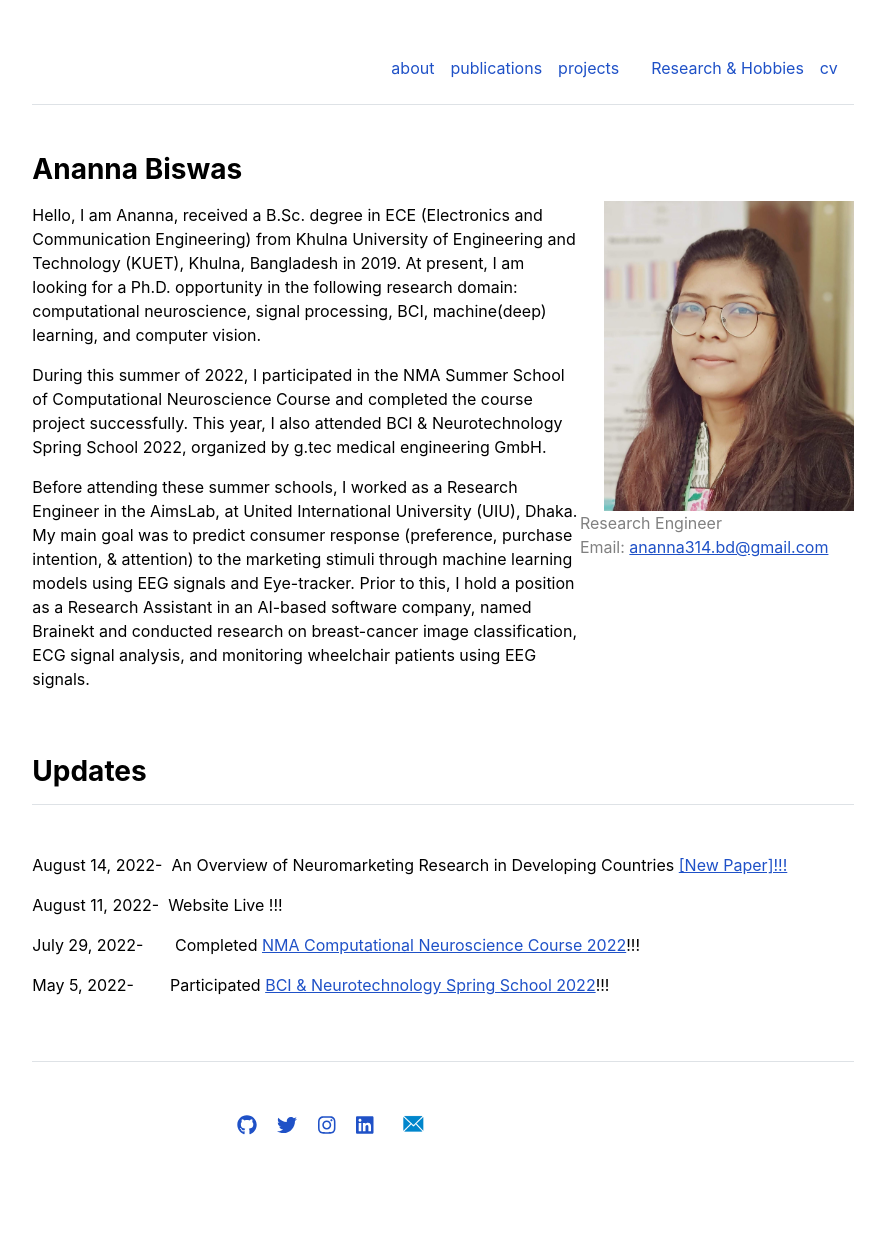
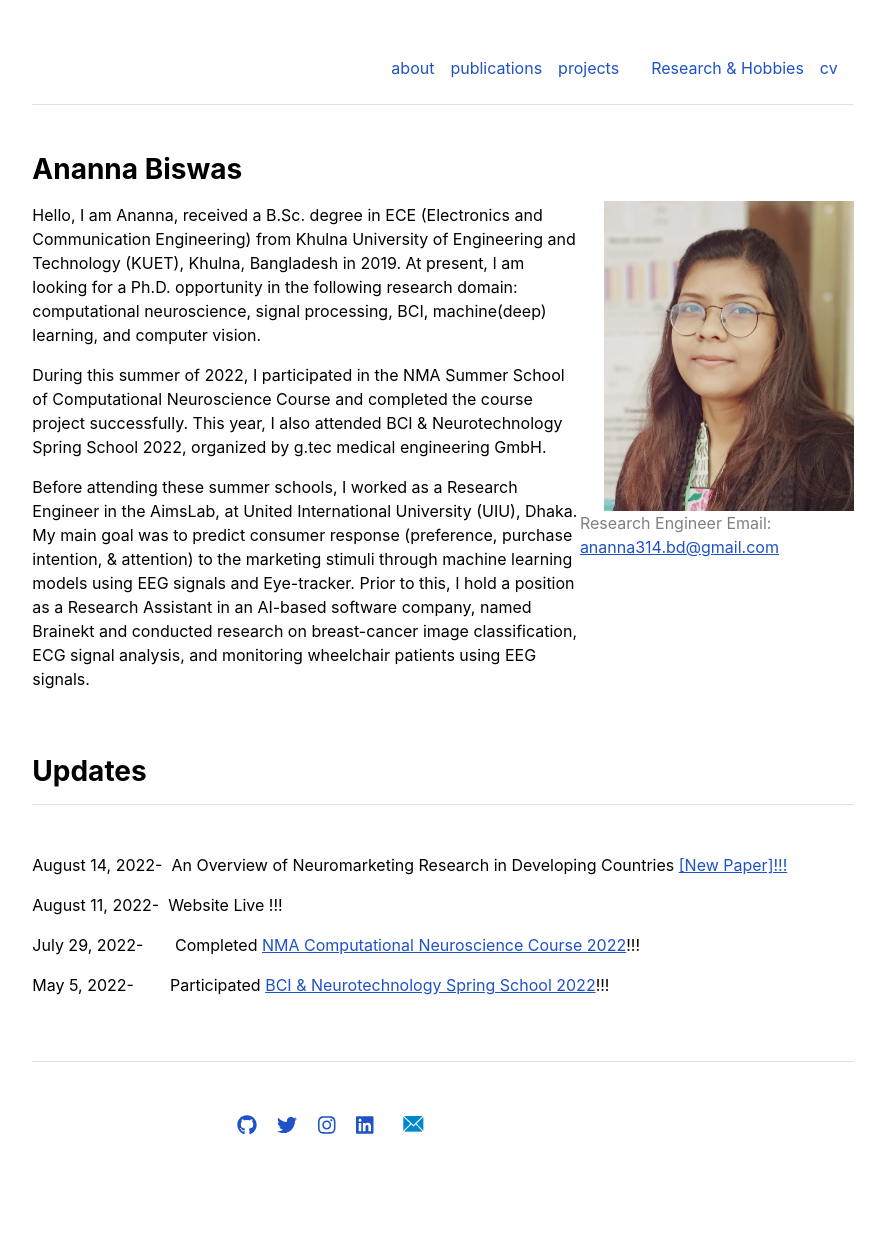
Before and after one commit to Anannabiswas/anannabiswas.github.io, a Jekyll site: the page built from index.md, in a window 1280 px wide. Shown: the whole page, without its empty margins (197-1082 px from the left). Built offline with Jekyll 4.4.1, drawn with Linux system fonts in a browser that asks for light colours.

Commit message:
Update home.html

```diff
--- a/_layouts/home.html
+++ b/_layouts/home.html
@@ -13,8 +13,8 @@ layout: default
     <p>
      <img src="{{ site.github.url }}/assets/img/ananna_1.jpeg" alt="Home" width="250" height="310"style="float:right">
    </p>
-     <div class="row pl-5">
-       <p style="color: gray;">  Research Engineer </br>
+     <div class="row pl-auto">
+       <p style="color: gray;">  Research Engineer
        Email: <a href="mailto:ananna314.bd@gmail.com">ananna314.bd@gmail.com</a>
        </p>
      </div>
```
